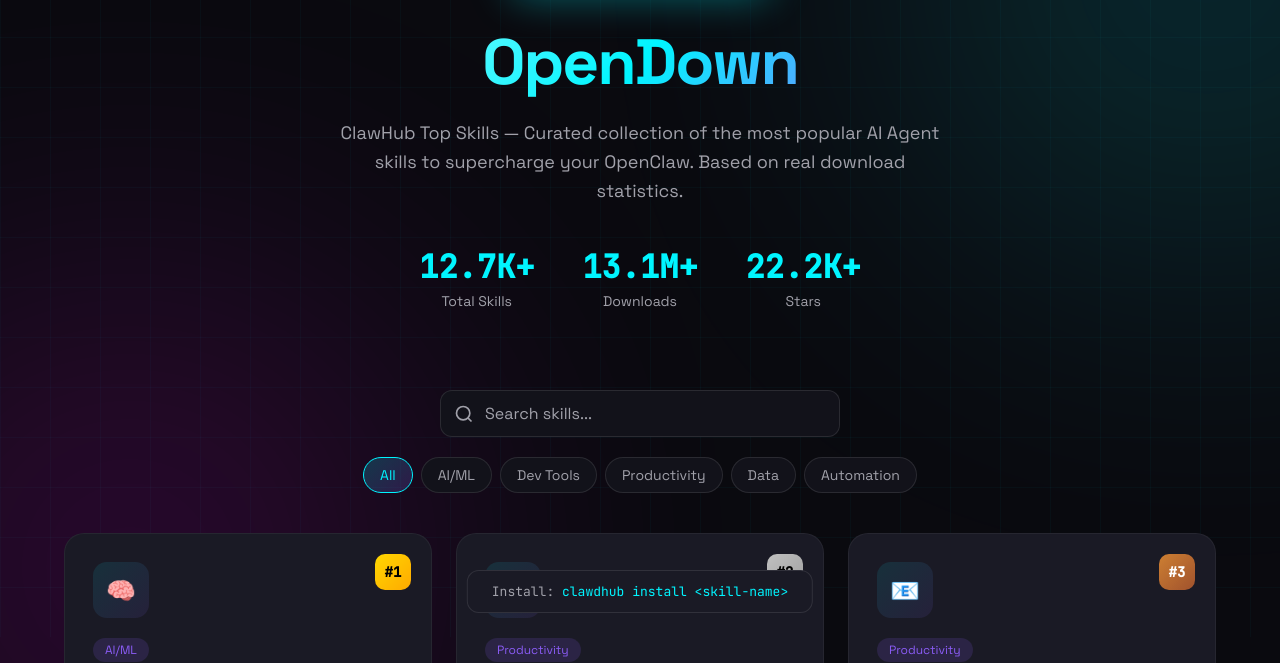
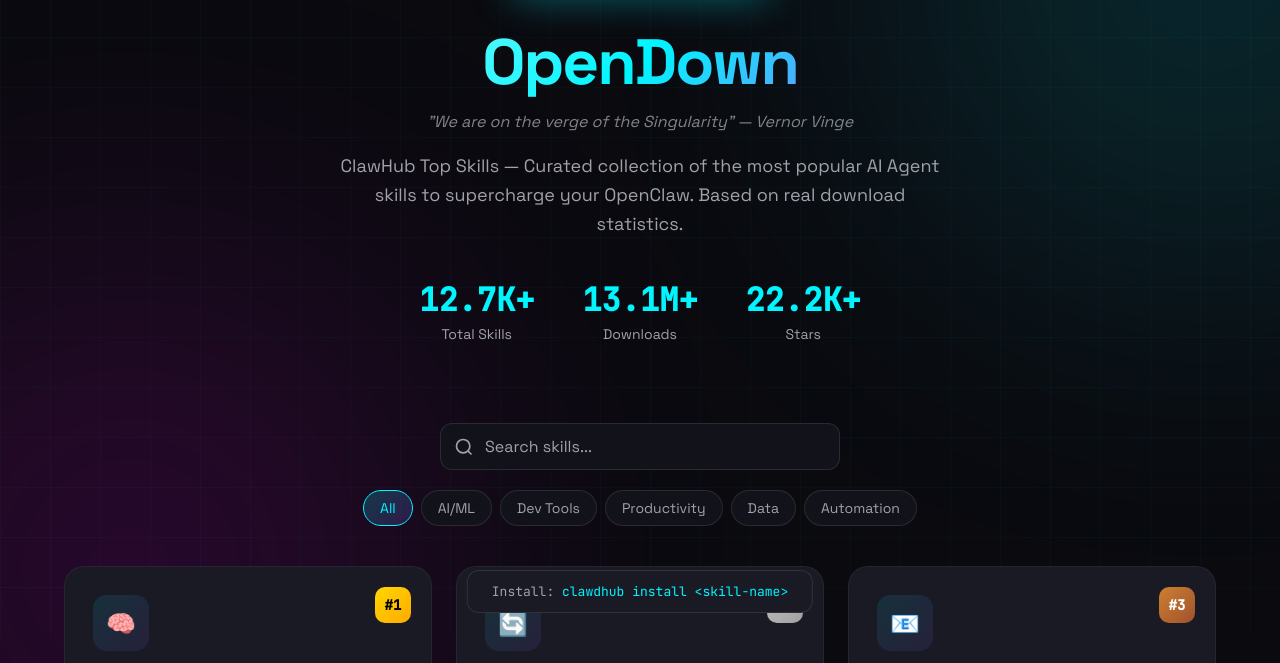
Before and after one commit to opendownai/down-skill, a website: page index.html in a window 1280 px wide. Shown: the part 163-826 px from the top of the page. Drawn offline with Linux system fonts and the light colour scheme.

Commit message:
Add Vernor Vinge singularity quote as tagline

```diff
--- a/index.html
+++ b/index.html
@@ -161,8 +161,16 @@
       -webkit-background-clip: text;
       -webkit-text-fill-color: transparent;
       background-clip: text;
-      margin-bottom: 16px;
+      margin-bottom: 8px;
       letter-spacing: -2px;
+    }
+
+    .tagline {
+      font-size: 16px;
+      font-style: italic;
+      color: var(--text-secondary);
+      margin-bottom: 20px;
+      opacity: 0.8;
     }
 
     .subtitle {
@@ -552,6 +560,7 @@
       <img class="logo" src="https://cdn.opendown.ai/opendown-logo.png" alt="OpenDown">
       <div class="badge"><span class="badge-dot"></span>Live Data · Updated 2026-03-01</div>
       <h1>OpenDown</h1>
+      <p class="tagline">"We are on the verge of the Singularity" — Vernor Vinge</p>
       <p class="subtitle">ClawHub Top Skills — Curated collection of the most popular AI Agent skills to supercharge your OpenClaw. Based on real download statistics.</p>
 
       <div class="stats-bar">
```
Also changed, not shown: dist/worker.js.
